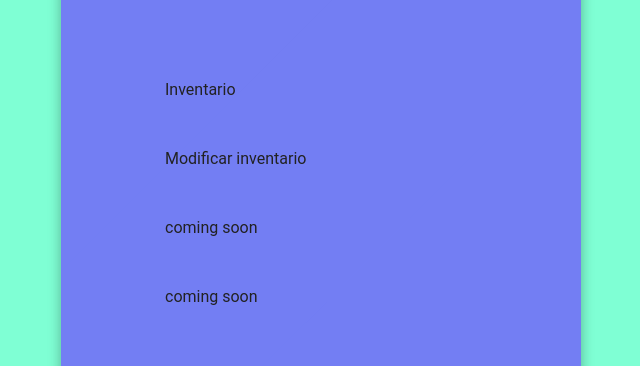
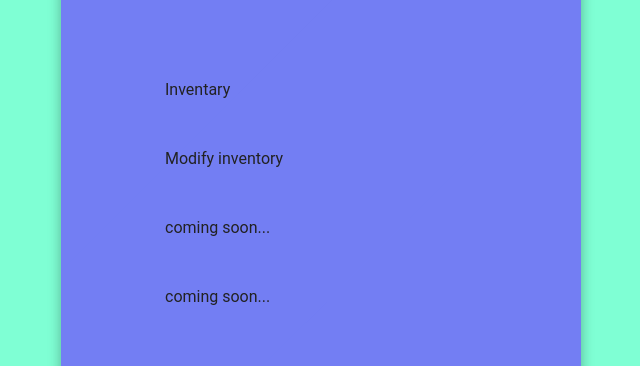
Before and after one commit to Mazz04/Challenge3, a plain HTML site: page index.html in a window 1280 px wide. Both pictures are taken after a click on the element 859 px from the left and 169 px from the top of the page. Shown: the part 207-573 px from the top of the page, 319-959 px from the left. Drawn offline with nearby package versions, Linux system fonts and the light colour scheme.

Commit message:
visual corrections

```diff
--- a/index.html
+++ b/index.html
@@ -27,16 +27,16 @@
           <div class="menu-container">
             <ul class="menu">
               <li>
-                <a href="page/inventory.html">Inventario</a>
+                <a href="page/inventory.html">Inventary</a>
               </li>
               <li>
-                <a href="page/modInventory.html">Modificar inventario</a>
+                <a href="page/modInventory.html">Modify inventory</a>
               </li>
               <li>
-                <a href="#">coming soon</a>
+                <a href="#">coming soon...</a>
               </li>
               <li>
-                <a href="#">coming soon</a>
+                <a href="#">coming soon...</a>
               </li>
             </ul>
           </div>
```
